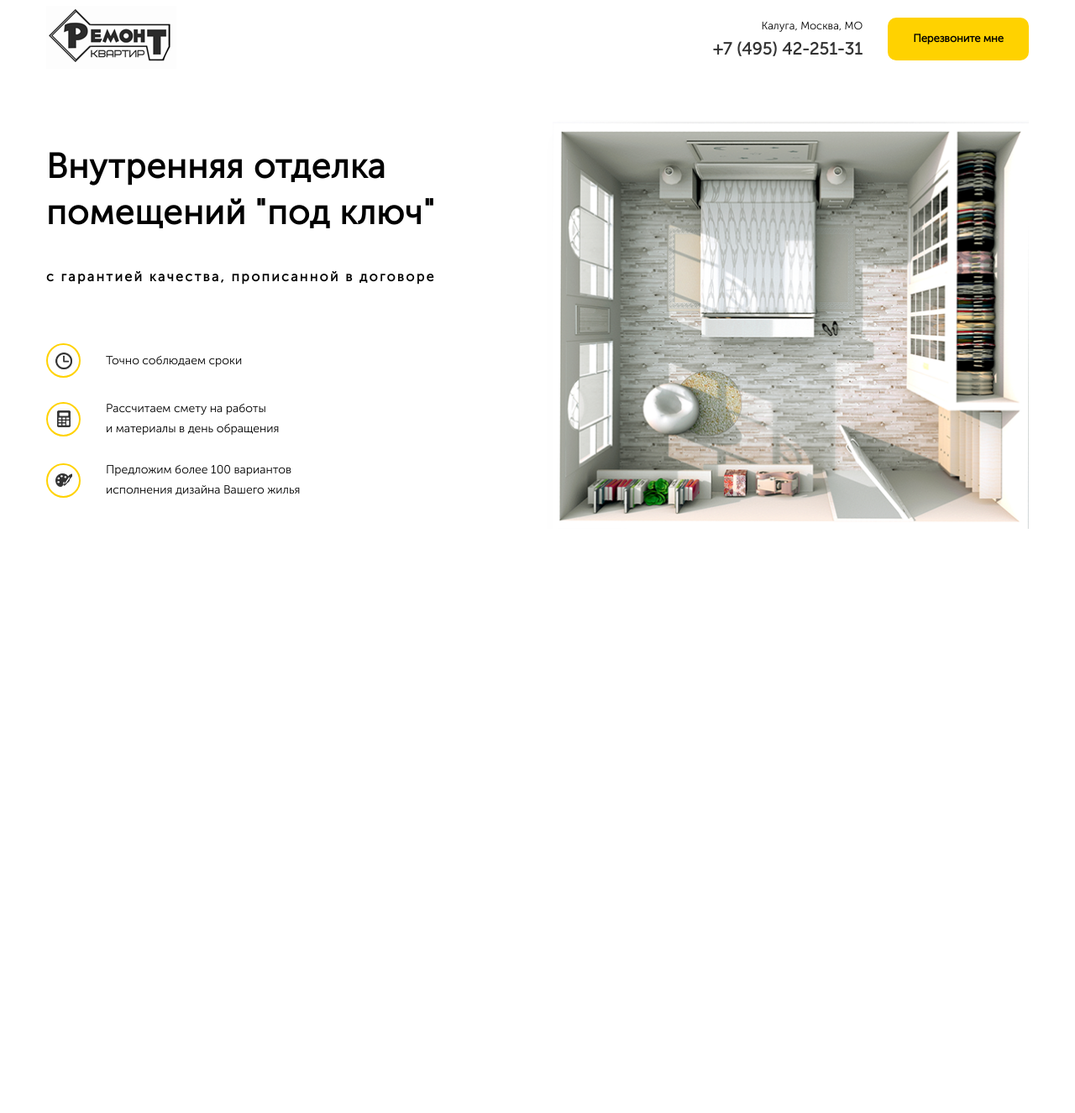
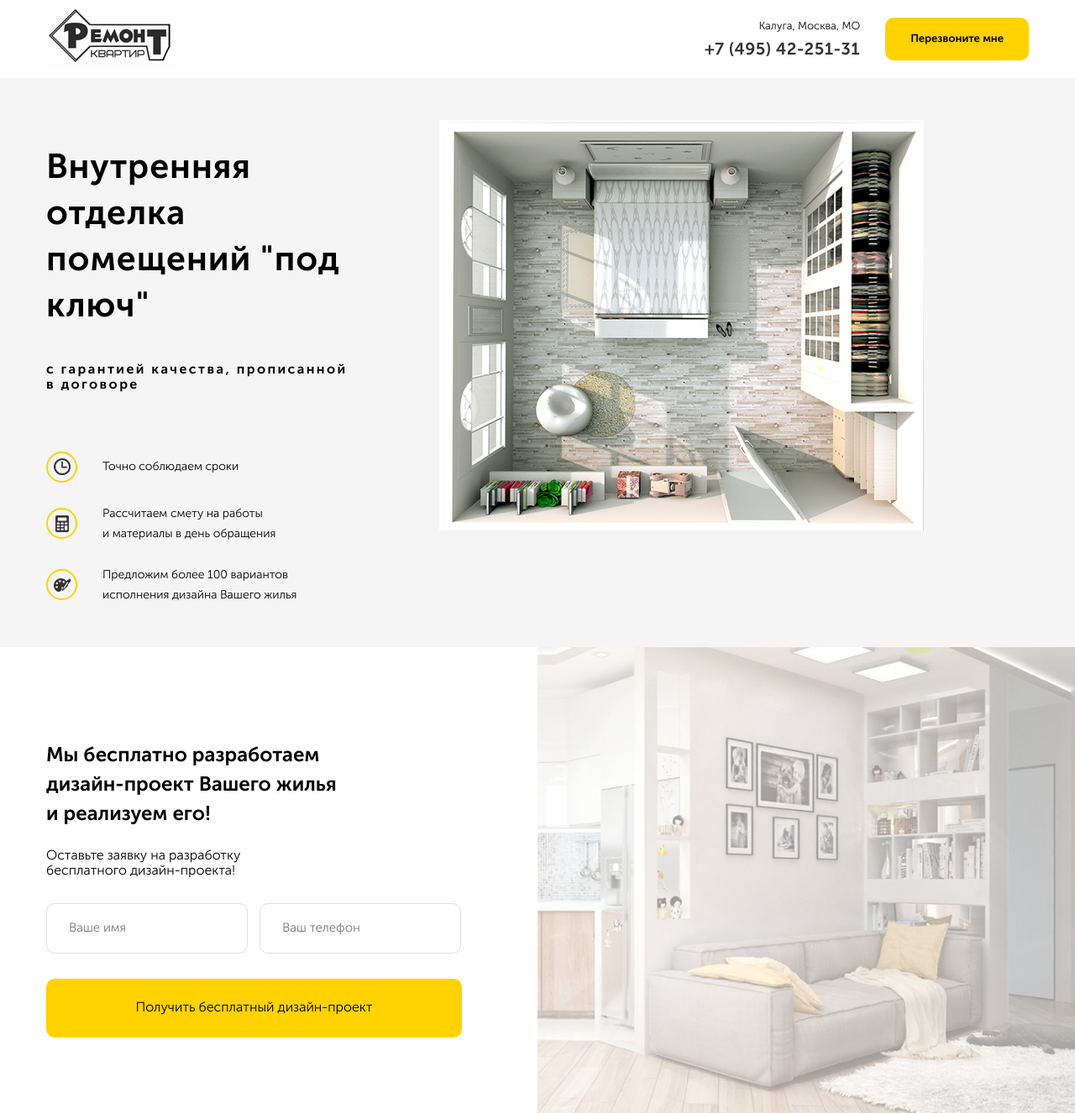
Before and after one commit to anapa96/repair, a PHP site: page / in a window 1280 px wide. Shown: the whole page at 84% size. Before the commit the page ends 630 px from the top, so only its background shows below. Run offline with PHP 8.4, Linux system fonts and the light colour scheme.

Commit message:
Сверстана секция с предложением (кроме доп. информации после кнопки)+ адаптированна под 1200-768. Добавленны эффекты при наведении на кнопки. Променен border-box (первая секция разлетелась)

```diff
--- a/src/css/style.css
+++ b/src/css/style.css
@@ -13,6 +13,11 @@
   src: local("../fonts/MuseoSansCyrl/MuseoSansCyrl-700"), url("../fonts/MuseoSansCyrl/MuseoSansCyrl-700.eot?#iefix") format("embedded-opentype"), url("../fonts/MuseoSansCyrl/MuseoSansCyrl-700.woff") format("woff"), url("../fonts/MuseoSansCyrl/MuseoSansCyrl-700.ttf") format("truetype");
   font-weight: normal;
   font-style: normal;
+}
+
+* {
+  -webkit-box-sizing: border-box;
+          box-sizing: border-box;
 }
 
 body {
@@ -34,6 +39,33 @@ img {
   background-color: #ffd200;
   border: none;
   padding: 18px 30px 18px 30px;
+}
+
+.button:hover {
+  background-color: #ffdb33;
+  cursor: pointer;
+}
+
+.section {
+  padding: 90px 0;
+}
+
+.section-title {
+  font-size: 24px;
+  font-family: 'Museo Sans Bold', sans-serif;
+  font-weight: 700;
+}
+
+.section-subtitle {
+  display: block;
+  font-size: 16px;
+}
+
+input {
+  border: 1px solid #dddddd;
+  padding: 20px 26px;
+  font-size: 15px;
+  border-radius: 10px;
 }
 
 @media (max-width: 1200px) {
@@ -100,7 +132,7 @@ img {
 .navbar__button {
   margin-left: 30px;
   font-size: 13px;
-  font-family: 'Museo Sans Bold'б sans-serif;
+  font-family: 'Museo Sans Bold', sans-serif;
   font-weight: 700;
 }
 
@@ -111,7 +143,7 @@ img {
   text-decoration: none;
   margin-top: 8px;
   letter-spacing: .5px;
-  font-family: 'Museo Sans Bold'б sans-serif;
+  font-family: 'Museo Sans Bold', sans-serif;
   font-weight: 700;
 }
 
@@ -141,7 +173,7 @@ img {
     font-size: 10px;
     font-weight: 400;
     padding: 15px 26px 14px 26px;
-    font-family: 'Museo Sans Bold'б sans-serif;
+    font-family: 'Museo Sans Bold', sans-serif;
     font-weight: 700;
   }
   .navbar__logo {
@@ -152,9 +184,7 @@ img {
 /*Стили для главного экрана*/
 .hero {
   padding: 50px 0;
-  -webkit-box-pack: justify;
-      -ms-flex-pack: justify;
-          justify-content: space-between;
+  background-color: #f5f5f5;
 }
 
 .hero-block {
@@ -166,7 +196,7 @@ img {
 .hero-text {
   -ms-flex-preferred-size: 40%;
       flex-basis: 40%;
-  padding-right: 130px;
+  padding-right: 100px;
 }
 
 .hero-text__title {
@@ -175,7 +205,7 @@ img {
   line-height: 55px;
   margin-bottom: 40px;
   letter-spacing: .9px;
-  font-family: 'Museo Sans Bold'б sans-serif;
+  font-family: 'Museo Sans Bold', sans-serif;
   font-weight: 700;
 }
 
@@ -183,7 +213,7 @@ img {
   display: inline-block;
   margin-bottom: 70px;
   letter-spacing: 2.4px;
-  font-family: 'Museo Sans Bold'б sans-serif;
+  font-family: 'Museo Sans Bold', sans-serif;
   font-weight: 700;
 }
 
@@ -200,6 +230,10 @@ img {
       -ms-flex-align: center;
           align-items: center;
   margin-bottom: 25px;
+}
+
+.hero-list__item:last-child {
+  margin-bottom: 0;
 }
 
 .hero-list__image {
@@ -269,7 +303,7 @@ img {
     line-height: 30px;
     margin-bottom: 7px;
     letter-spacing: 1.2px;
-    font-family: 'Museo Sans Bold'б sans-serif;
+    font-family: 'Museo Sans Bold', sans-serif;
     font-weight: 700;
     font-size: 23px;
   }
@@ -277,7 +311,7 @@ img {
     width: 90%;
     margin-left: 5px;
     letter-spacing: 0.2px;
-    font-family: 'Museo Sans Bold'б sans-serif;
+    font-family: 'Museo Sans Bold', sans-serif;
     font-weight: 700;
   }
   .hero-list__text {
@@ -285,4 +319,76 @@ img {
     line-height: 18px;
   }
 }
+
+/*Стили для блока offer*/
+.offer {
+  background: url(../img/offer/offer-bg.jpg) no-repeat;
+  background-size: contain;
+  background-position: center right;
+  position: relative;
+}
+
+.offer:before {
+  content: '';
+  width: 50%;
+  height: 100%;
+  position: absolute;
+  background-color: #fff;
+  top: 0;
+  left: 0;
+}
+
+.offer-block {
+  width: 50%;
+  padding-right: 90px;
+  position: relative;
+}
+
+.offer__title {
+  max-width: 360px;
+  line-height: 35px;
+  margin-bottom: 24px;
+}
+
+.offer__subtitle {
+  max-width: 250px;
+  margin-bottom: 30px;
+}
+
+.offer__input {
+  width: 240px;
+  margin-bottom: 30px;
+}
+
+.offer__input:first-child {
+  margin-right: 10px;
+}
+
+.offer__button {
+  width: 100%;
+  min-height: 70px;
+}
+
+@media (max-width: 1200px) {
+  .offer {
+    background-size: cover;
+  }
+  .offer__input {
+    width: 100%;
+    margin-bottom: 10px;
+  }
+  .offer__button {
+    font-size: 13px;
+  }
+}
+
+@media (max-width: 768px) {
+  .offer {
+    background: #fff;
+  }
+  .offer-block {
+    width: 100%;
+    padding-right: 0;
+  }
+}
 /*# sourceMappingURL=style.css.map */
--- a/src/index.html
+++ b/src/index.html
@@ -78,6 +78,28 @@
       <!-- /.container -->
     </section>
     <!-- /.hero -->
+
+    <section class="offer section">
+      <div class="container">
+        <div class="offer-block">
+          <h2 class="section-title offer__title">Мы бесплатно разработаем дизайн-проект Вашего жилья и реализуем его!</h2>
+          <!-- /.section-title -->
+          <span class="section-subtitle offer__subtitle">Оставьте заявку на разработку бесплатного дизайн-проекта!</span>
+          <!-- /.section-subtitle -->
+
+          <form action="#" class="form offer__form">
+            <input type="text" class="input offer__input" placeholder="Ваше имя">
+            <input type="tel" class="input offer__input" placeholder="Ваш телефон">
+            <button class="button offer__button">Получить бесплатный дизайн-проект</button>
+          </form>
+          <!-- /.form offer__form -->
+
+        </div>
+        <!-- /.offer-block -->
+      </div>
+      <!-- /.container -->
+    </section>
+    <!-- /.offer -->
   </main>
 
 </body>
--- a/src/sass/blocks/_colors.sass
+++ b/src/sass/blocks/_colors.sass
@@ -1,2 +1,4 @@
 $main-color: #ffd200
 $text-color:  #333333
+$secondary: #f5f5f5
+$border-input: #dddddd
--- a/src/sass/blocks/_fonts.scss
+++ b/src/sass/blocks/_fonts.scss
@@ -25,6 +25,6 @@
   font-weight: 300;
 }
 @mixin bold {
-  font-family: 'Museo Sans Bold'б sans-serif;
+  font-family: 'Museo Sans Bold', sans-serif;
   font-weight: 700;
 }
--- a/src/sass/blocks/_hero.sass
+++ b/src/sass/blocks/_hero.sass
@@ -1,11 +1,11 @@
 .hero
   padding: 50px 0
-  justify-content: space-between
+  background-color: $secondary
   &-block
     display: flex
   &-text
     flex-basis: 40%
-    padding-right: 130px
+    padding-right: 100px
     &__title
       font-size: 41px
       font-weight: 700
@@ -25,6 +25,8 @@
       display: flex
       align-items: center
       margin-bottom: 25px
+      &:last-child
+        margin-bottom: 0
     &__image
       width: 37px
       height: 37px
--- a/src/sass/blocks/_interface.sass
+++ b/src/sass/blocks/_interface.sass
@@ -1,3 +1,5 @@
+*
+  box-sizing: border-box
 body
   +reg
 img
@@ -10,6 +12,22 @@ img
   background-color: $main-color
   border: none
   padding: 18px 30px 18px 30px
+  &:hover
+    background-color: lighten($main-color, 10%)
+    cursor: pointer
+.section
+  padding: 90px 0
+  &-title
+    font-size: 24px
+    +bold
+  &-subtitle
+    display: block
+    font-size: 16px
+input
+  border: 1px solid $border-input
+  padding: 20px 26px
+  font-size: 15px
+  border-radius: 10px
 
 @media (max-width: 1200px )
   .container
--- /dev/null
+++ b/src/sass/blocks/_offer.sass
@@ -0,0 +1,46 @@
+.offer
+  background: url(../img/offer/offer-bg.jpg) no-repeat
+  background-size: contain
+  background-position: center right
+  position: relative
+  &:before
+    content: ''
+    width: 50%
+    height: 100%
+    position: absolute
+    background-color: #fff
+    top: 0
+    left: 0
+  &-block
+    width: 50%
+    padding-right: 90px
+    position: relative
+  &__title
+    max-width: 360px
+    line-height: 35px
+    margin-bottom: 24px
+  &__subtitle
+    max-width: 250px
+    margin-bottom: 30px
+  &__input
+    width: 240px
+    margin-bottom: 30px
+    &:first-child
+      margin-right: 10px
+  &__button
+    width: 100%
+    min-height: 70px
+@media (max-width: 1200px)
+  .offer
+    background-size: cover
+    &__input
+      width: 100%
+      margin-bottom: 10px
+    &__button
+      font-size: 13px
+@media (max-width: 768px)
+  .offer
+    background: #fff
+    &-block
+      width: 100%
+      padding-right: 0
--- a/src/sass/blocks/style.sass
+++ b/src/sass/blocks/style.sass
@@ -4,3 +4,5 @@
 @import 'navbar'
 /*Стили для главного экрана*/
 @import 'hero'
+/*Стили для блока offer*/
+@import 'offer'
```
Also changed, not shown: src/img/offer/offer-bg.jpg (added), 1 other file.
